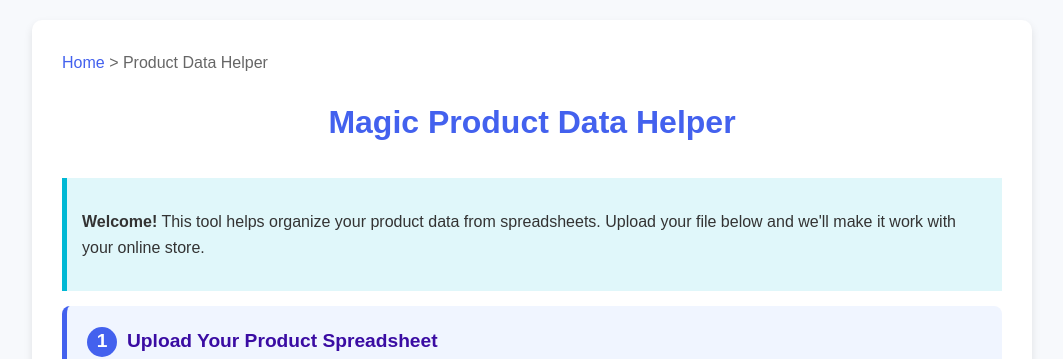
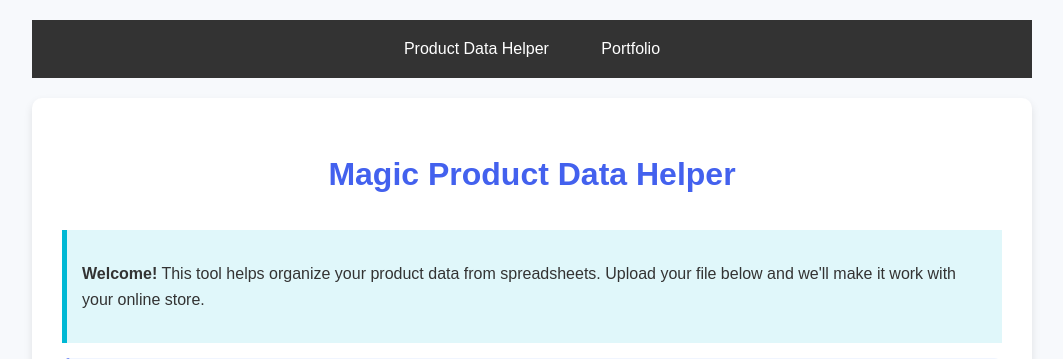
Before and after one commit to jonahumans/Migration-Assistant, a Flask app: page / in a window 1280 px wide. Shown: the top 359 px of the page, without its empty margins (108-1171 px from the left). Run offline with Flask 3, Linux system fonts and the light colour scheme.

Commit message:
Assistant checkpoint: Added navigation bar to make portfolio accessible
Assistant generated file changes:
- templates/index.html: Add navigation bar

---

User prompt:

make the portfolio visible

```diff
--- a/templates/index.html
+++ b/templates/index.html
@@ -136,11 +136,11 @@
     </style>
 </head>
 <body>
+    <nav class="nav" style="background: #333; padding: 1rem; text-align: center; margin-bottom: 20px;">
+        <a href="/" style="color: white; text-decoration: none; padding: 0.5rem 1rem; margin: 0 0.5rem;">Product Data Helper</a>
+        <a href="/portfolio" style="color: white; text-decoration: none; padding: 0.5rem 1rem; margin: 0 0.5rem;">Portfolio</a>
+    </nav>
     <div class="container">
-        <nav class="breadcrumb">
-            <a href="/">Home</a> &gt;
-            <span>Product Data Helper</span>
-        </nav>
         <h1>Magic Product Data Helper</h1>
 
         <div class="info-box">
```
